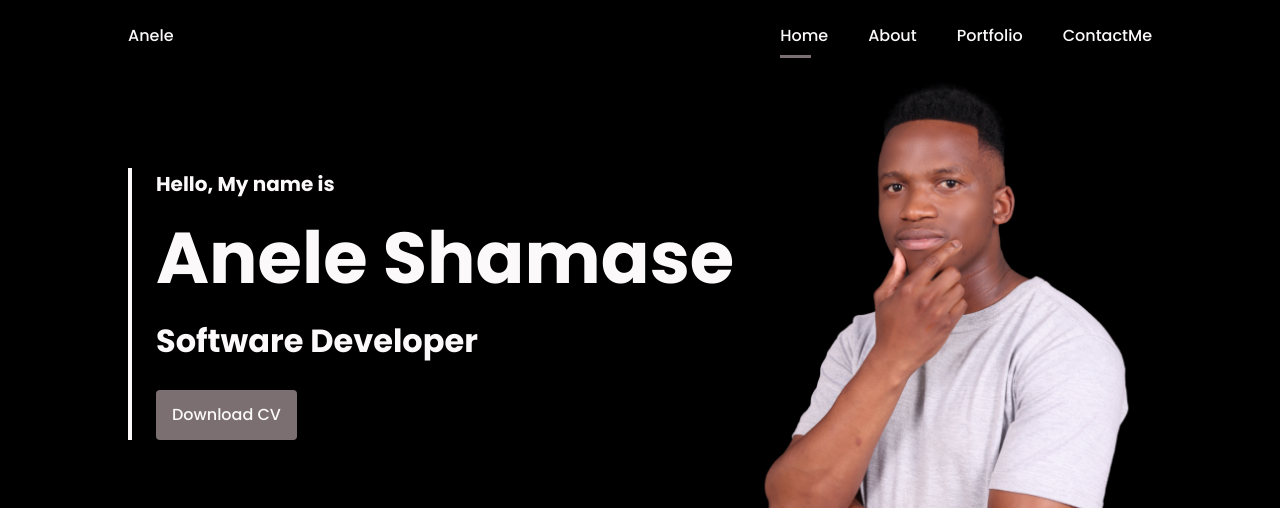
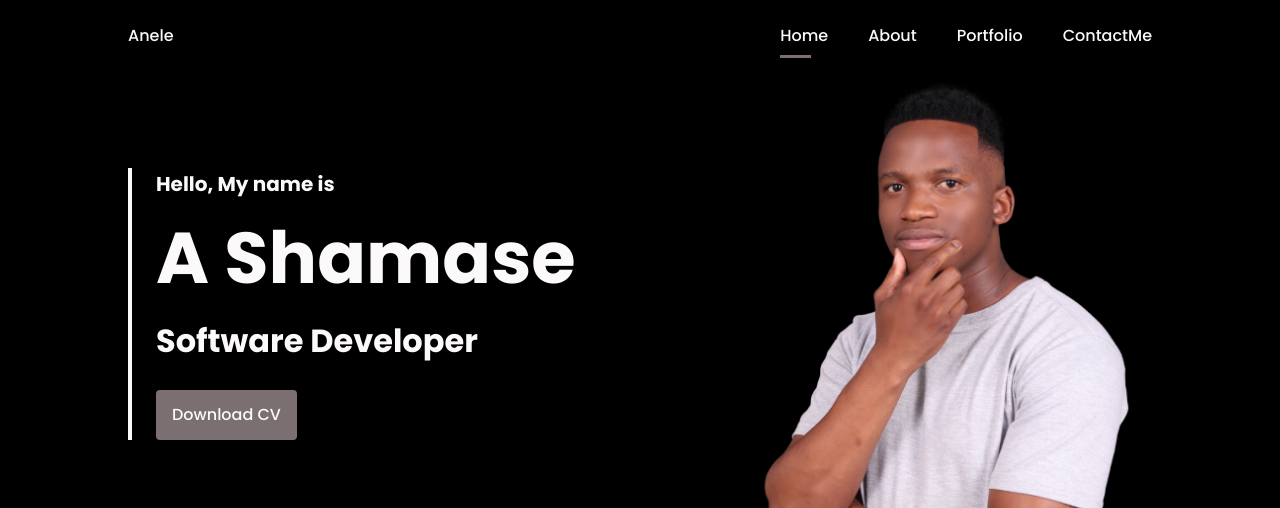
Before and after one commit to AneleShama/anelePortfolio, a plain HTML site: page index.html in a window 1280 px wide. Shown: the top 508 px of the page. Drawn offline with nearby package versions, Linux system fonts and the light colour scheme; a script that the page names is missing.

Commit message:
Update index.html

```diff
--- a/index.html
+++ b/index.html
@@ -48,7 +48,7 @@
                 <div class="home__container bd-container bd-grid">
                     <div class="home__data">
                         <span class="home__greeting">Hello, My name is</span>
-                        <h1 class="home__name">Anele Shamase</h1>
+                        <h1 class="home__name">A Shamase</h1>
                         <span class="home__profession">Software Developer</span>
                         <a download="" href="assets/pdf/Anele Resume.pdf" class="button button-light home__button">Download CV</a>
                     </div>
@@ -537,7 +537,7 @@
                     <a href="https://github.com/AneleShama" target="_blank" class="footer__link"><i class='bx bxl-github'></i></a>
                     <a href="https://www.instagram.com/zwelakhe_364/" target="_blank" class="footer__link"><i class='bx bxl-instagram'></i></a>
                 </div>
-                <p class="footer__copy">&#169; Compliments to Bedimcode for taking me through this awsome online portfolio</p>
+
             </div>
         </footer>
 
```
